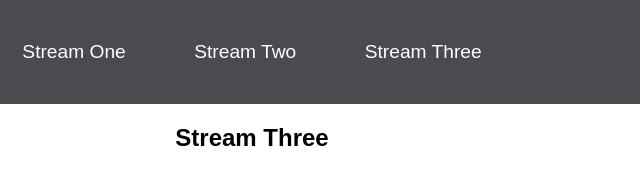
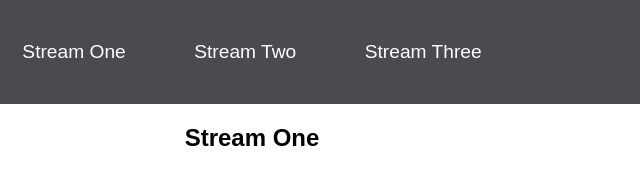
Before and after one commit to NikolasKotsikos/hello-world, a plain HTML site: page index.html in a window 1280 px wide. Shown: the top 169 px of the page, 388-1028 px from the left. Drawn offline with Linux system fonts and the light colour scheme; grey boxes are pictures that could not be loaded.

Commit message:
Corrected mistake in index.html

```diff
--- a/index.html
+++ b/index.html
@@ -16,7 +16,7 @@
             <li><a href="stream-three.html">Stream Three</a></li>
         </ul>
 
-    <h1>Stream Three</h1>
+    <h1>Stream One</h1>
 
         <div class="card">
         <a href="https://en.wikipedia.org/wiki/Python_(programming_language)" target="_blank">
```
